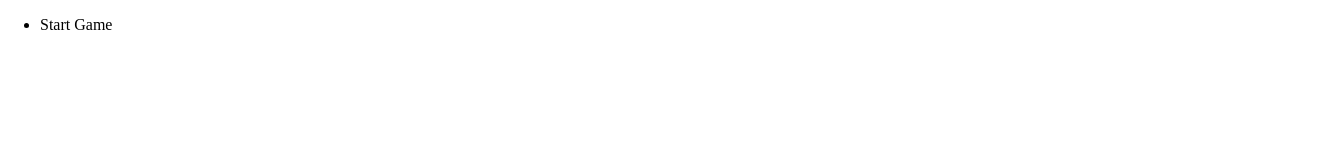
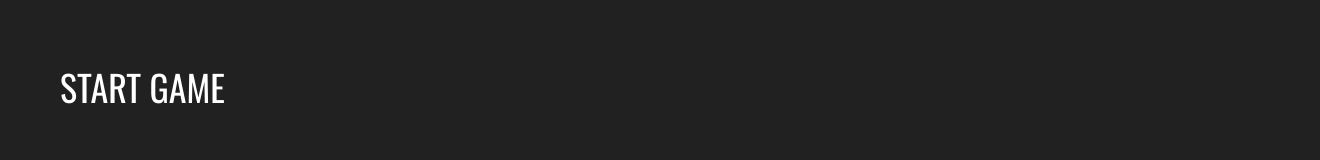
Before and after one commit to siosphere/cora, a plain HTML site: page public_html/index.html in a window 1280 px wide. Shown: the whole page, 1320 px wide, since content can reach past the window. Drawn offline with nearby package versions, Linux system fonts and the light colour scheme.

Commit message:
Fixed some Main Menu hud issues, and added in some pretty designs....

```diff
--- a/public_html/css/core.css
+++ b/public_html/css/core.css
@@ -28,6 +28,11 @@ html, body{
     color:#000;
 }
 
+#ui_viewport > div{
+    width:100%;
+    height: 100%;
+}
+
 #game_canvas{
     z-index: 10;
     position:absolute;
@@ -42,6 +47,33 @@ html, body{
     left:0;
 }
 
+.main-menu{
+    width:100%;
+    background:#212121;
+    padding:20px;
+    font-family:'Oswald', sans-serif;
+    text-transform: uppercase;
+    color:#fff;
+    font-size: 36px;
+    height:100%;
+}
+
+.main-menu ul{
+    list-style: none;
+    margin:0;
+    padding:0;
+}
+
+.main-menu ul li{
+    width:100%;
+    padding:40px;
+    box-sizing: border-box;
+}
+
+.main-menu ul li:hover{
+    background:#111;
+    cursor: pointer;
+}
 
 .hud{
     z-index: 30;
--- a/public_html/js/game/fallen/ui/main_menu.js
+++ b/public_html/js/game/fallen/ui/main_menu.js
@@ -8,7 +8,7 @@ var MainMenu = React.createClass({
         if(!this.props.visible){
             return null;
         }
-        return (<div><ul>
+        return (<div className="main-menu"><ul>
                 <li onClick={this.click}>Start Game</li>
         </ul></div>);
     },
```
